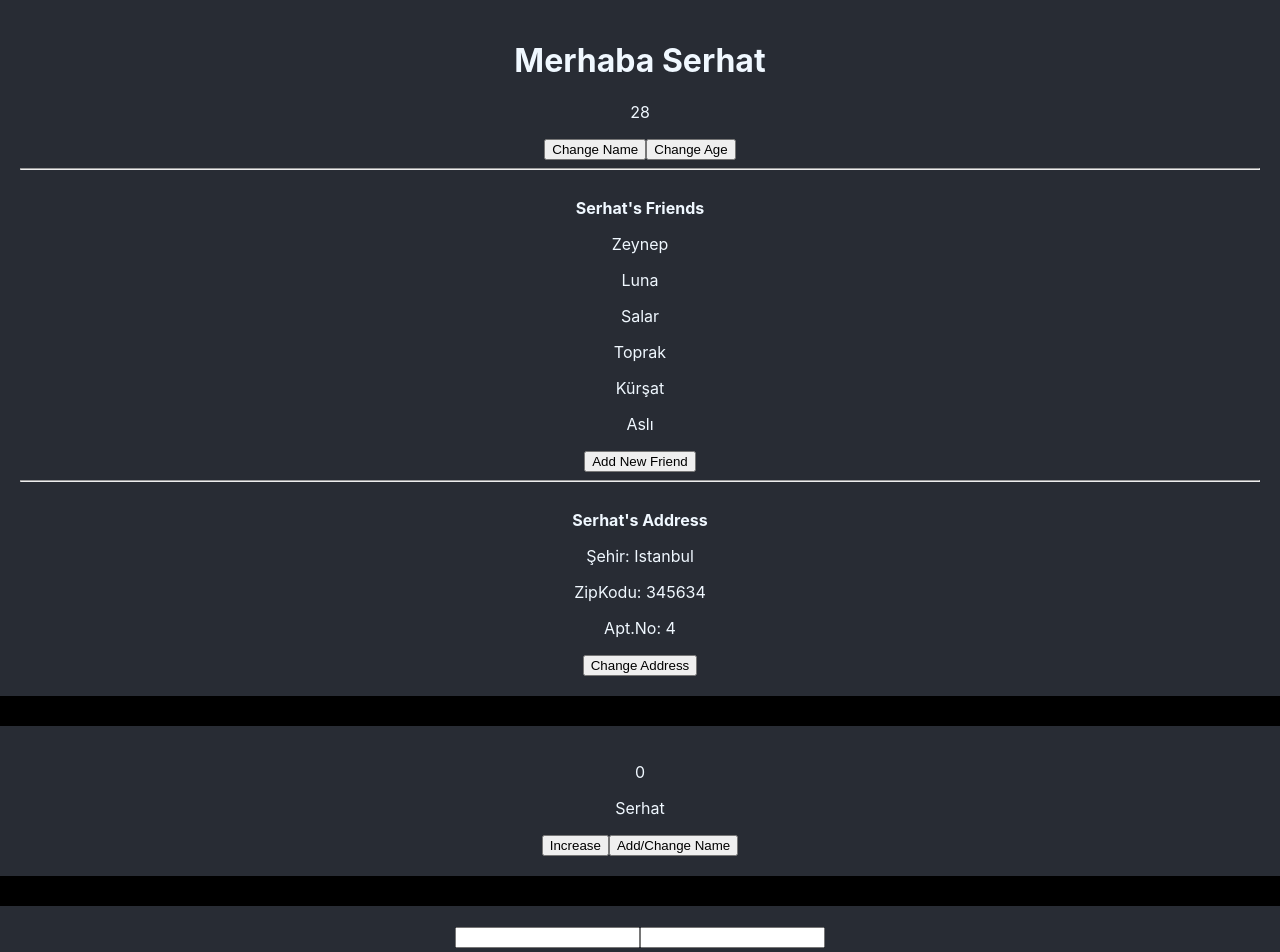
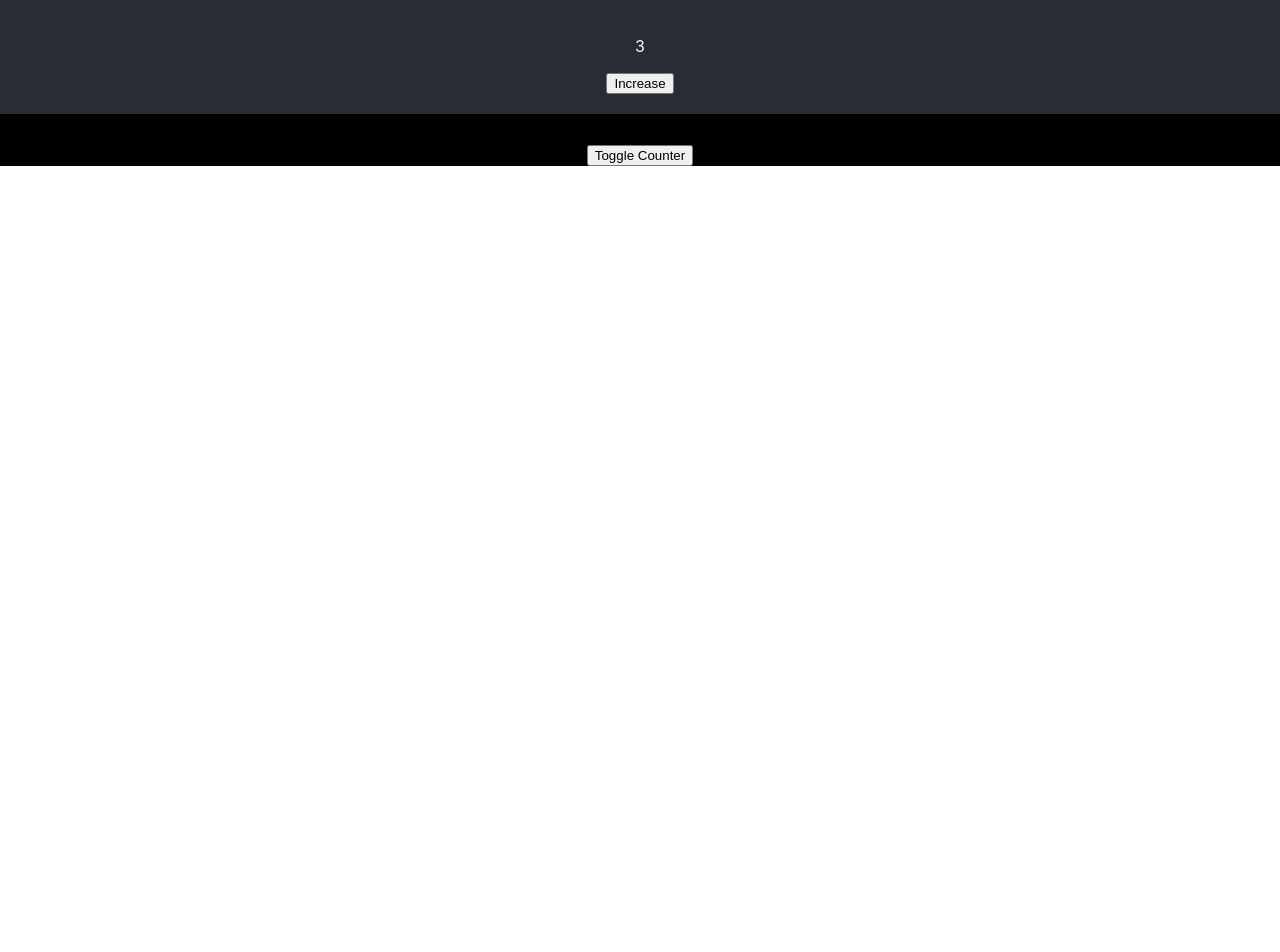
Before and after one commit to serhatbek/react-app-state, a React (Create React App) app: page / in a window 1280 px wide. Shown: the top 952 px of the page. After the commit the page ends 800 px from the top, so only its background shows below. Built offline with nearby package versions, Linux system fonts and the light colour scheme.

Commit message:
Learning useEffect

```diff
--- a/src/App.js
+++ b/src/App.js
@@ -1,20 +1,18 @@
 import './App.css';
 
-import Name from './Name';
-import Counter from './Counter';
-import Input from './Input';
-import MountComponent from './MountComponent';
+import { useState } from 'react';
+import Counter2 from './Counter2';
+// import Name from './Name';
+// import Input from './Input';
+// import MountComponent from './MountComponent';
 
 function App() {
+  const [isVisible, setIsVisible] = useState(true);
   return (
     <div className='App'>
-      <Name />
+      {isVisible && <Counter2 />}
       <br />
-      <MountComponent />
-      <br />
-      <Input />
-      <br />
-      <Counter />
+      <button onClick={() => setIsVisible(!isVisible)}>Toggle Counter</button>
     </div>
   );
 }
--- a/src/Counter2.js
+++ b/src/Counter2.js
@@ -1,23 +1,41 @@
 import { useState, useEffect } from 'react';
+
+/**
+ * ! Hook yapıları (@useState, @useEffect...) asla if koşullandırmaları içerisinde olmamalı!
+ * * useEffect ile state deki değişimleri yakalıyoruz.
+ * ? useEffect(() => { }); Komponentdeki herhangi bir state güncellendiğinde yakalar
+ * > useEffect(() => { }, []); Komponentin mount edildiği(oluşturulduğu, yüklendiği) anı yakalar
+ * ? useEffect(() => { }, []); Komponentin 'mount' edildiğini @useEffect'in başında 'unmount' edildiğini @useEffect'in sonunda yakalıyoruz
+ * * useEffect(() => {}, [number, name]); İstediğimiz state değişimleri takibi için dependency array içinerisine stateleri ekliyoruz
+ */
 
 const Counter2 = () => {
   const [number, setNumber] = useState(0);
-  const [name, setName] = useState('Serhat');
+
+  useEffect(() => {
+    console.log('Component Mount/ReRender Edildi');
+
+    const interval = setInterval(() => {
+      // increaseNumber();
+      setNumber((n) => n + 1);
+    }, 2000);
+
+    return () => clearInterval(interval);
+  }, []);
 
   useEffect(() => {
     console.log('Number State Güncellendi');
-  }, []);
+  }, [number]);
 
-  useEffect(() => {
-    console.log('Component Mount/ReRender Edildi');
-  }, [number]);
+  // const increaseNumber = () => {
+  //   setNumber(number + 1);
+  // };
 
   return (
     <div className='wrapper'>
       <p>{number}</p>
-      <p>{name}</p>
+      {/* <button onClick={increaseNumber}>Increase</button> */}
       <button onClick={() => setNumber(number + 1)}>Increase</button>
-      <button onClick={() => setName('Toprak')}>Add/Change Name</button>
     </div>
   );
 };
```
